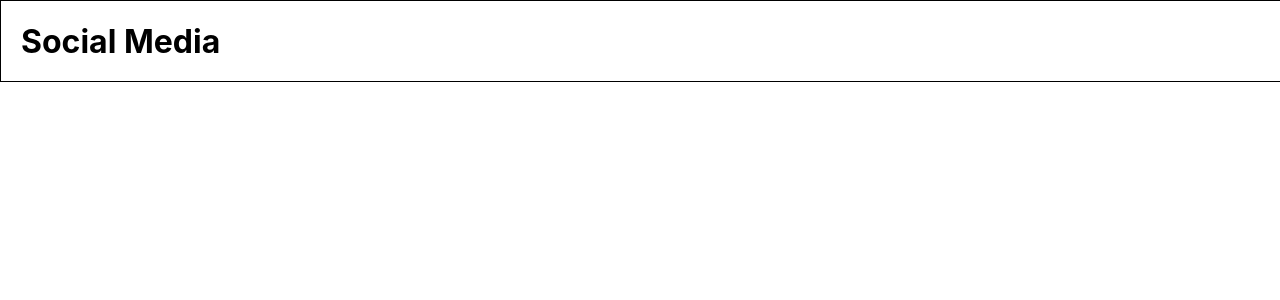
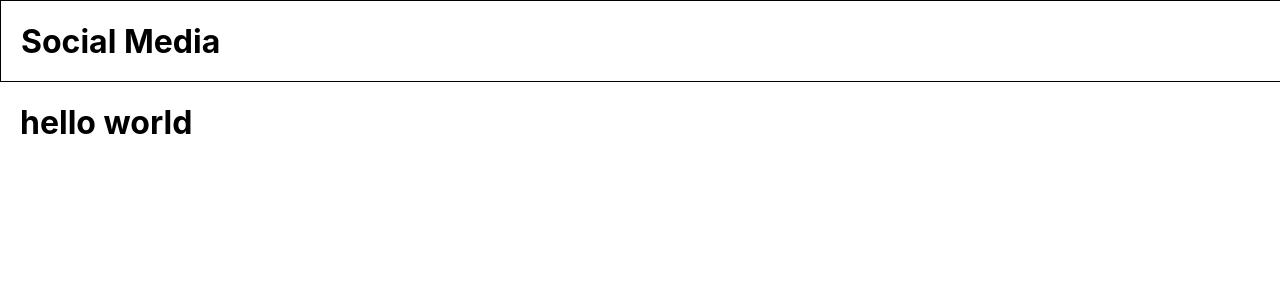
Before and after one commit to Tomal1/social-media, a React (Create React App) app: page /Profile in a window 1280 px wide. Before the commit this address had no page. Shown: the top 300 px of the page. Built offline with nearby package versions, Linux system fonts and the light colour scheme.

Commit message:
on sucessful loging, page navigated to profile page

```diff
--- a/src/App.js
+++ b/src/App.js
@@ -9,6 +9,7 @@
 import Login from './Components/Login';
 import Signup from './Components/Signup';
 import Header from './Components/Header';
+import Profile from "./Components/Profile";
 
 
 
@@ -17,10 +18,12 @@
   return (
     <>
     <Header/>
+
     <Router>
       <Routes>
         <Route path="/" element={<Login/>}/>
         <Route path="/Signup" element={<Signup/>}/>
+        <Route path="/Profile" element={ <Profile/>}/>
       </Routes>
     </Router>
     </>
--- a/src/Components/Login/index.js
+++ b/src/Components/Login/index.js
@@ -23,7 +23,9 @@
 
         axios.get("http://localhost:3001/", values)
         .then(res=>{
+            console.log("successfully logged in")
             console.log(res)
+            navigate("/Profile")
         })
         .catch(err=> console.log(err))
 
--- /dev/null
+++ b/src/Components/Profile/index.js
@@ -0,0 +1,14 @@
+import React from "react";
+
+
+const profile = () => {
+    return(
+        <>
+            <div>
+                <h1>hello world</h1>
+            </div>
+        </>
+    )
+}
+
+export default profile;
```
